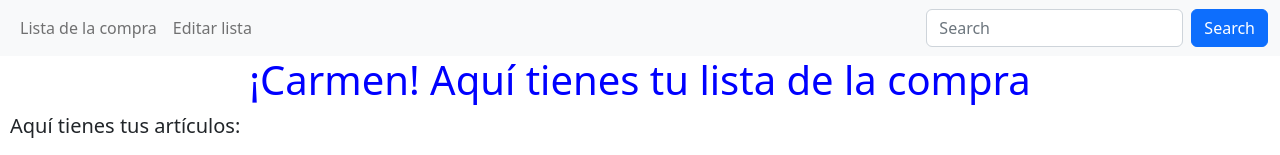
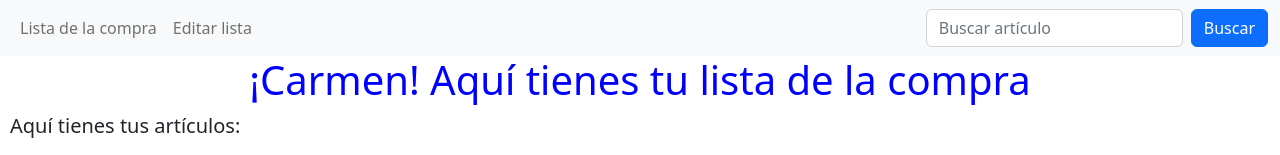
Before and after one commit to Gfg92/listaDeLaCompra-En-Desarrollo-, an Angular app: page / in a window 1280 px wide. Shown: the top 155 px of the page. Built offline with nearby package versions, Linux system fonts and the light colour scheme.

Commit message:
Arreglo boton busqueda

```diff
--- a/src/app/nav-bar/nav-bar.component.html
+++ b/src/app/nav-bar/nav-bar.component.html
@@ -10,8 +10,8 @@
                 </li>
             </ul>
             <form class="d-flex" role="search">
-                <input class="form-control me-2" type="search" placeholder="Search" aria-label="Search">
-                <button class="btn btn-primary" type="submit">Search</button>
+                <input class="form-control me-2" type="search" placeholder="Buscar artículo" aria-label="Search">
+                <button class="btn btn-primary" type="submit">Buscar</button>
             </form>
         </div>
     </div>
```
